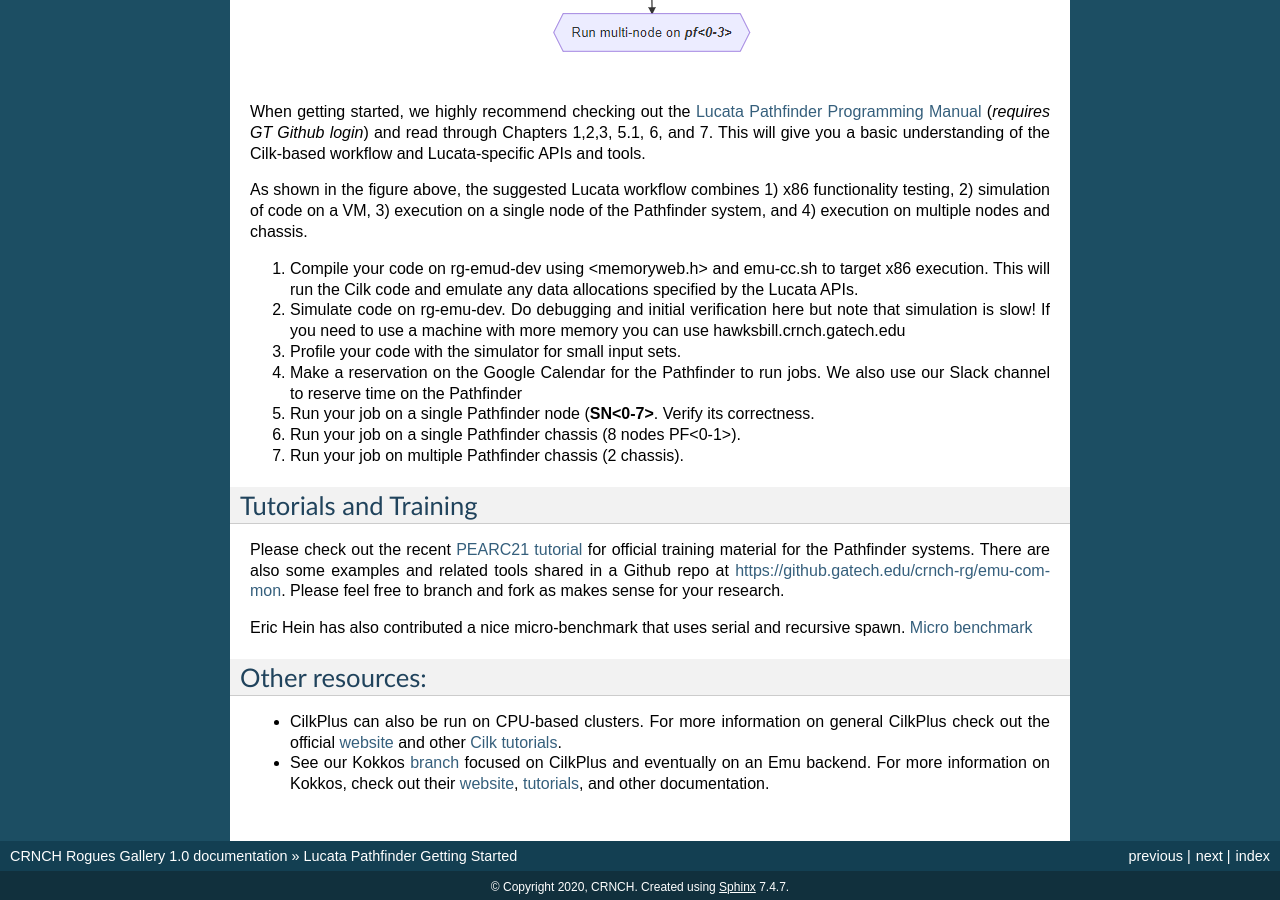
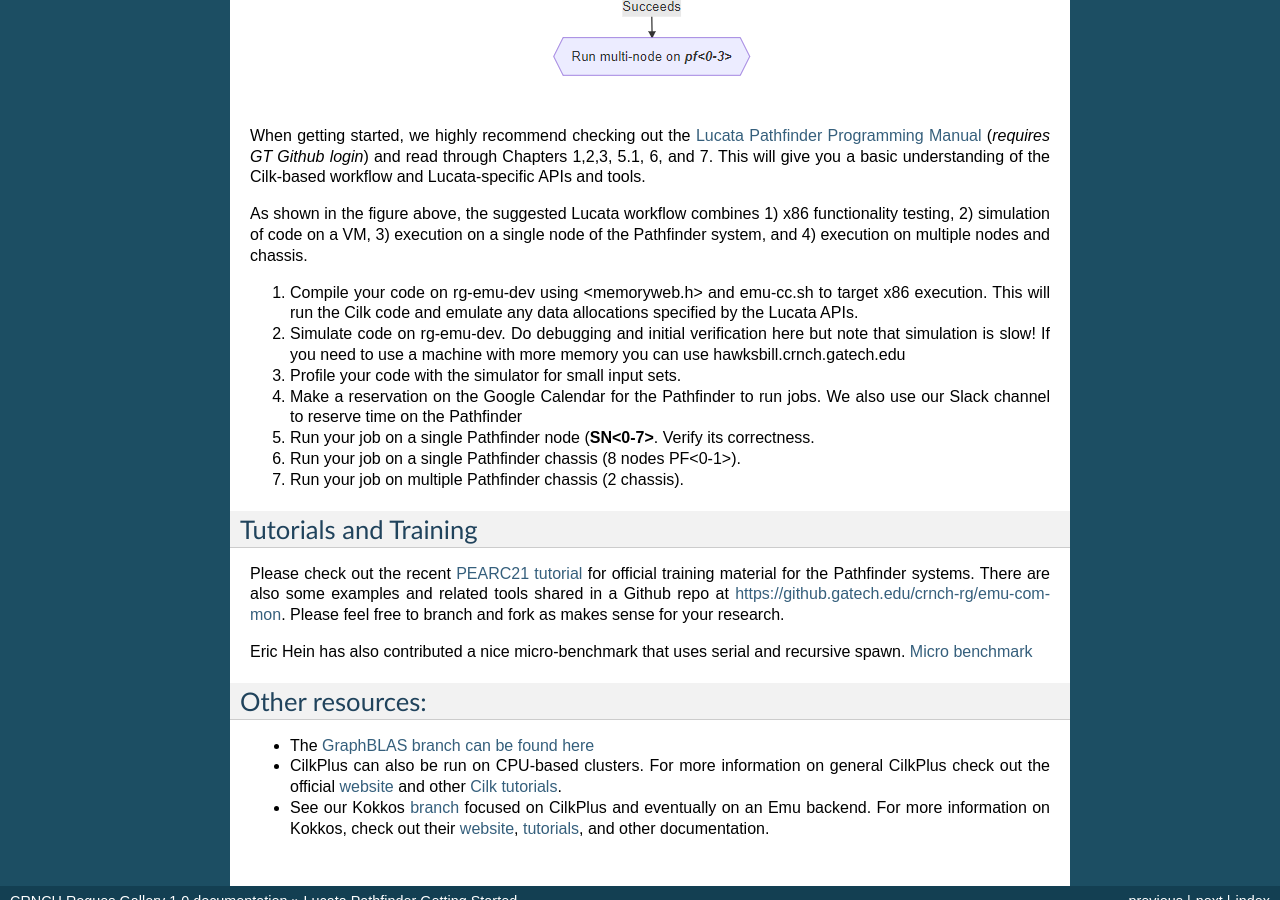
Before and after one commit to gt-crnch-rg/read-the-docs, a Sphinx documentation site: the page built from docs/lucata/lucata-getting-started.rst, in a window 1280 px wide and 900 px high, scrolled down 1422 px. Built offline with Sphinx 7.4.7, drawn with Linux system fonts in a browser that asks for light colours; pages that are not in the unit, such as notebooks, are missing from menus; some of the changed lines change nothing that is shown; some of the changed text lies outside the part shown.

Commit message:
Update lucata-getting-started.rst

```diff
--- a/docs/lucata/lucata-getting-started.rst
+++ b/docs/lucata/lucata-getting-started.rst
@@ -17,10 +17,9 @@
 
 * **rg-login.crnch.gatech.edu**: primary login VM for Rogue’s Gallery. Use this VM to log in to another node for testing and simulation from off campus.
 * **rg-emu-dev.crnch.gatech.edu**: VM for **Lucata compilation and simulation**
-* **pf<0-1>.crnch.gatech.edu**: Lucata Pathfinder chassis for HW execution
-* **karrawingi-login.crnch.gatech.edu**: The main EMU Chick node, used
-  for login and transferring files to a specific node/set of nodes.
-**NOTE:** You cannot run any code on this node and will need to copy your code to n0-n7 on the Emu machine.
+* **pf<0-3>.crnch.gatech.edu**: Lucata Pathfinder chassis for HW execution
+* **karrawingi-login.crnch.gatech.edu**: The main EMU Chick node, used for login and transferring files to a specific node/set of nodes.
+    * **NOTE:** You cannot run any code on this node and will need to copy your code to n0-n7 on the Emu machine.
 
 Lucata Workflow
 --------------
@@ -32,7 +31,7 @@
 
 As shown in the figure above, the suggested Lucata workflow combines 1) x86 functionality testing, 2) simulation of code on a VM, 3) execution on a single node of the Pathfinder system, and 4) execution on multiple nodes and chassis.
 
-1. Compile your code on rg-emud-dev using <memoryweb.h>  and emu-cc.sh to target x86 execution. This will run the Cilk code and emulate any data allocations specified by the Lucata APIs.
+1. Compile your code on rg-emu-dev using <memoryweb.h>  and emu-cc.sh to target x86 execution. This will run the Cilk code and emulate any data allocations specified by the Lucata APIs.
 2. Simulate code on rg-emu-dev. Do debugging and initial verification here but note that simulation is slow! If you need to use a machine with more memory you can use hawksbill.crnch.gatech.edu
 3. Profile your code with the simulator for small input sets.
 4. Make a reservation on the Google Calendar for the Pathfinder to run jobs. We also use our Slack channel to reserve time on the Pathfinder
@@ -55,6 +54,7 @@
 
 Other resources:
 ----------------
+-  The `GraphBLAS branch can be found here <https://github.gatech.edu/crnch-rg/LucataGraphBLAS>`__
 
 -  CilkPlus can also be run on CPU-based clusters. For more information
    on general CilkPlus check out the official
```
